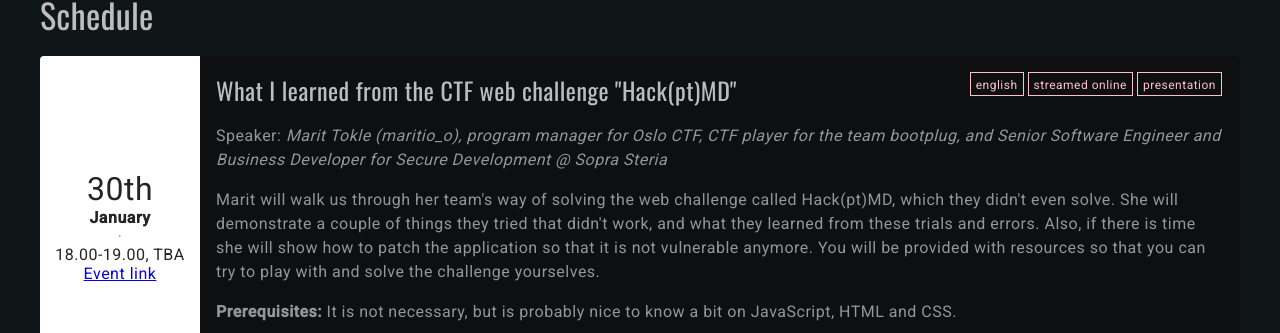
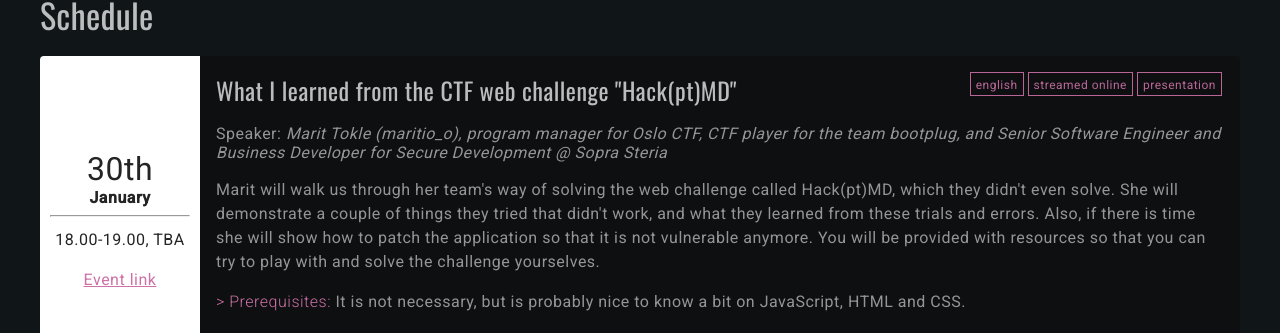
Before and after one commit to Oslo-CTF/osloctf.github.io, a Vue app: page / in a window 1280 px wide. Shown: the part 591-924 px from the top of the page. Built offline with nearby package versions, Linux system fonts and the light colour scheme.

Commit message:
Make text pink

```diff
--- a/src/components/EventItems.vue
+++ b/src/components/EventItems.vue
@@ -28,8 +28,8 @@
 					<p>{{ event.workshop ? 'Instructor' : 'Speaker' }}: <i>{{ event.author }}</i></p>
 				</div>
 				<p>{{ event.description }}</p>
-				<p><b>Prerequisites:</b> {{ event.prereqs}}</p>
-				<p><b>Target audience:</b> {{ event.targetAudience }}</p>
+				<p><span class="pinkText">> Prerequisites:</span> {{ event.prereqs}}</p>
+				<p><span class="pinkText">> Target audience:</span> {{ event.targetAudience }}</p>
 			</div>
 		</div>
 	</div>
--- a/src/styles/events.css
+++ b/src/styles/events.css
@@ -27,28 +27,47 @@
     border-radius: 0.25rem 0 0 0.25rem;
 }
 
-.eventDay { font-size: 2rem; }
-
+.eventDay {
+	font-size: 2rem;
+	margin-top: 0.75rem;
+}
 .eventMonth { font-size: 1rem; font-weight: 600; }
+hr { width: 100%; }
+.eventTime {
+	font-size: 1rem;
+	margin: 0.3rem;
+}
+.eventPlace { font-size: 1rem; }
+.eventLinkContainer { color: rgba(205,113,166,1); }
+.eventLink { margin: 1rem; }
+.eventLink > a { color: rgba(205,113,166,1); }
 
 .eventContent {
     padding: 1rem;
     align-items: center;
 }
+p b { color: rgba(205,113,166,1); }
 
-.eventContent a {
-	color: pink;
+.pinkText {
+	color: rgba(205,113,166,1);
+	font-weight: 100;
 }
 
 .eventHeader {
 	display: flex;
 	justify-content: space-between;
 	flex-direction: row;
+	margin-bottom: 1rem;
 }
 
 .eventInfo {
 	flex-direction: column;
 	align-items: left;
+	line-height: 1rem;
+}
+
+.eventInfo p {
+	line-height: 1.2rem;
 }
 
 .eventTags {
@@ -59,11 +78,11 @@
 
 .eventTags p {
 	justify-content: space-around;
-	color: pink;
+	color: rgba(205,113,166,0.9); /*pink;*/
 	border: 1px;
 	border-style: double;
 	padding: 0 5px 0 5px;
-	margin: 0 2px 0 2px;
+	margin: 0 2px 10px 2px;
 	font-size: 12px;
 	height: 24px;
 	white-space: nowrap;
```
